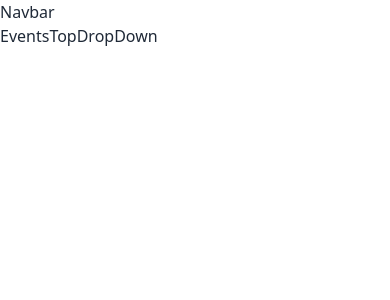
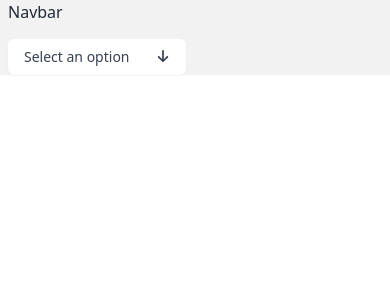
Before and after one commit to Abdullah-Al-Akash/fotogrid-frontend, a React (Vite) app: page /events in a window 390 px wide. Shown: the top 300 px of the page. Built offline with nearby package versions, Linux system fonts and the light colour scheme.

Commit message:
added event drop dwon:

```diff
--- a/src/Components/Events/EventsTopDropDown.jsx
+++ b/src/Components/Events/EventsTopDropDown.jsx
@@ -1,5 +1,69 @@
+import { useState } from "react";
+import { FaArrowUp } from "react-icons/fa";
+import { FaArrowDown } from "react-icons/fa6";
+
 const EventsTopDropDown = () => {
-  return <div>EventsTopDropDown</div>;
+  const [isOpen, setIsOpen] = useState(false);
+  const [selectedOption, setSelectedOption] = useState(null);
+
+  const toggleDropdown = () => {
+    setIsOpen(!isOpen);
+  };
+
+  const handleOptionClick = (option) => {
+    setSelectedOption(option);
+    setIsOpen(false);
+  };
+
+  return (
+    <div className="relative inline-block text-left mt-[15px]">
+      <div>
+        <button
+          type="button"
+          className="rounded-md border-gray-300 shadow-sm px-4 py-2 bg-white text-sm font-medium text-gray-700 hover:bg-gray-50  flex item-center justify-between"
+          onClick={toggleDropdown}
+        >
+          {selectedOption ? selectedOption : "Select an option"}
+          <span className={`mt-[2px] ms-[26px]`}>
+            {isOpen ? <FaArrowUp /> : <FaArrowDown />}
+          </span>
+        </button>
+      </div>
+
+      {isOpen && (
+        <div
+          className="origin-top-right absolute left-0 mt-2 w-56 rounded-md shadow-lg bg-white ring-1 ring-black ring-opacity-5 focus:outline-none"
+          role="menu"
+          aria-orientation="vertical"
+          aria-labelledby="options-menu"
+        >
+          <div className="py-1" role="none">
+            <button
+              onClick={() => handleOptionClick("Cakra Sakti Cup 2023")}
+              className="block px-4 py-2 text-sm text-gray-700 w-full text-left hover:bg-gray-100"
+              role="menuitem"
+            >
+              Cakra Sakti Cup 2023
+            </button>
+            <button
+              onClick={() => handleOptionClick("Option 2")}
+              className="block px-4 py-2 text-sm text-gray-700 w-full text-left hover:bg-gray-100"
+              role="menuitem"
+            >
+              Option 2
+            </button>
+            <button
+              onClick={() => handleOptionClick("Option 3")}
+              className="block px-4 py-2 text-sm text-gray-700 w-full text-left hover:bg-gray-100"
+              role="menuitem"
+            >
+              Option 3
+            </button>
+          </div>
+        </div>
+      )}
+    </div>
+  );
 };
 
 export default EventsTopDropDown;
--- a/src/Layout/Main/Main.jsx
+++ b/src/Layout/Main/Main.jsx
@@ -3,7 +3,7 @@ import Navbar from "../../Shared/Navbar/Navbar";
 
 const Main = () => {
   return (
-    <div>
+    <div className="max-w-[1512px] md:mx-auto mx-2">
       <Navbar></Navbar>
       <Outlet></Outlet>
     </div>
--- a/src/index.css
+++ b/src/index.css
@@ -1,3 +1,7 @@
 @tailwind base;
 @tailwind components;
 @tailwind utilities;
+
+body {
+    background: #F2F2F2;
+}
```
